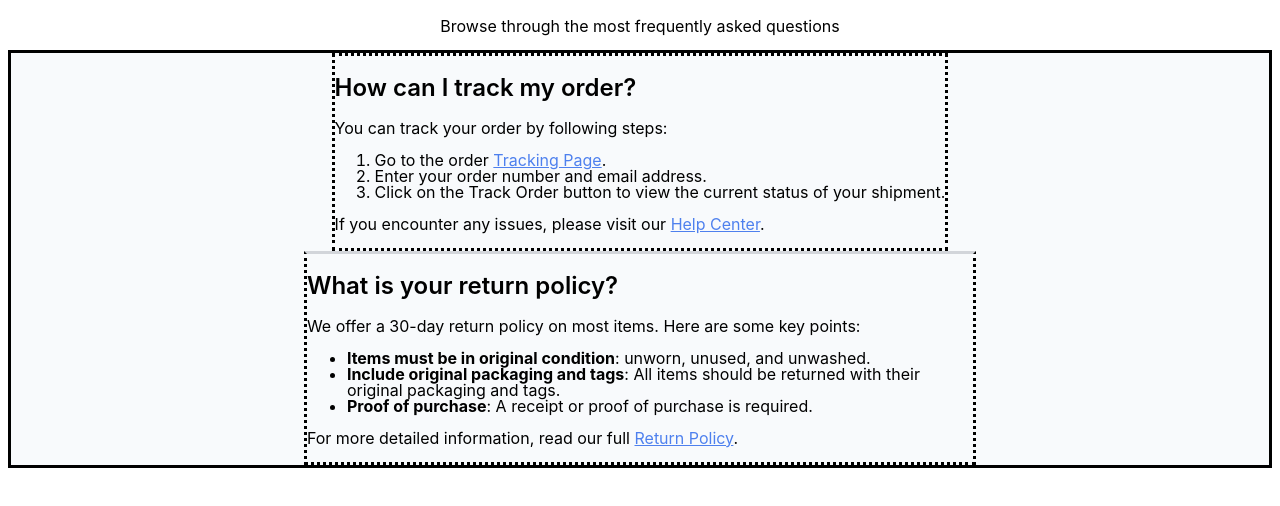
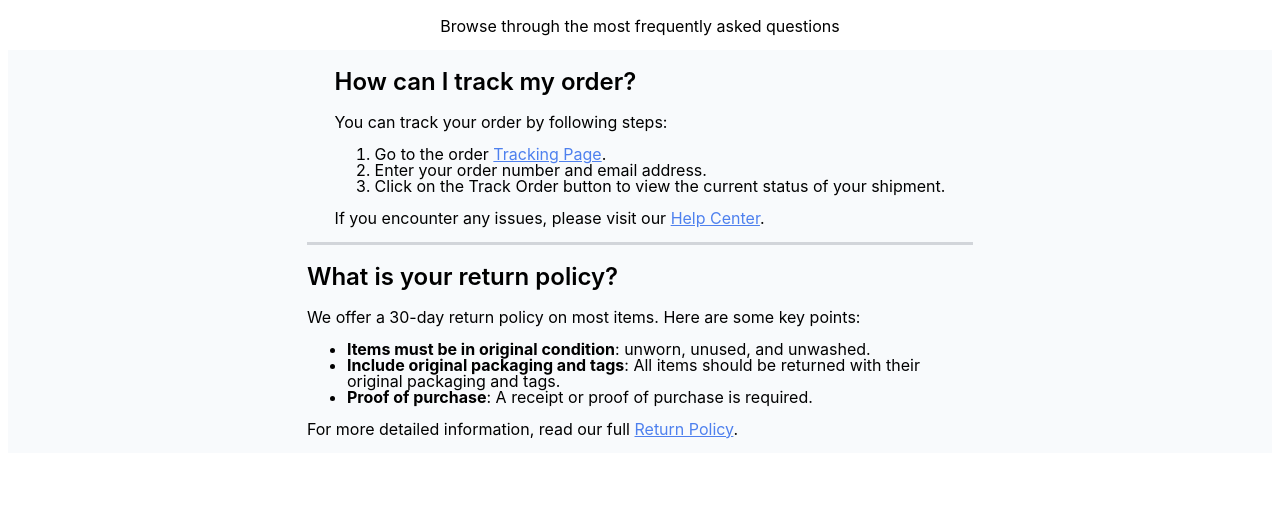
Before and after one commit to Eragonbro/FAQ-page, a plain HTML site: page index.html in a window 1280 px wide. Shown: the part 74-580 px from the top of the page. Drawn offline with Linux system fonts and the light colour scheme; a web font is replaced by a local one.

Commit message:
Remove borders used for testing

```diff
--- a/styling.css
+++ b/styling.css
@@ -39,7 +39,6 @@ header {
 
 section {
     grid-area: section;
-    border: solid;
     background-color:#F8FAFC;
 
     display: flex;
@@ -49,7 +48,6 @@ section {
 }
 
 article {
-    border: dotted;
     max-inline-size: 66ch;
 }
 
```
